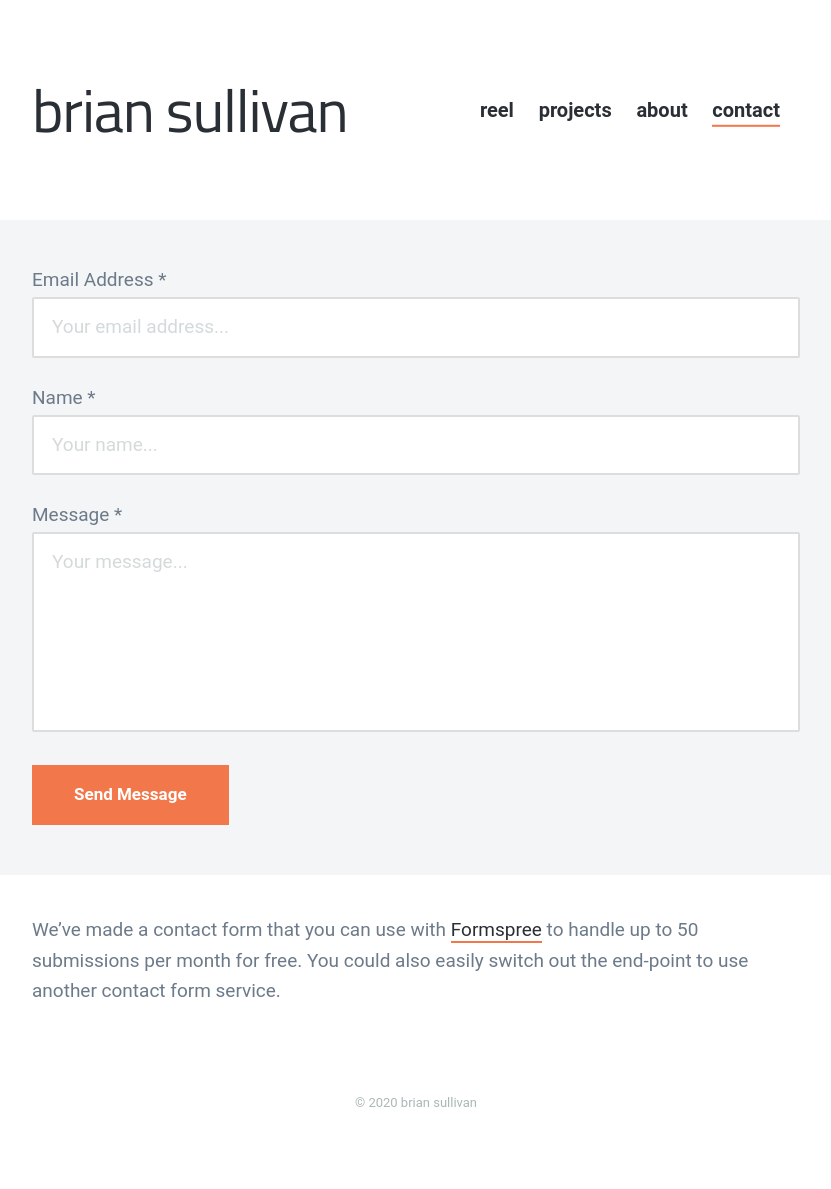
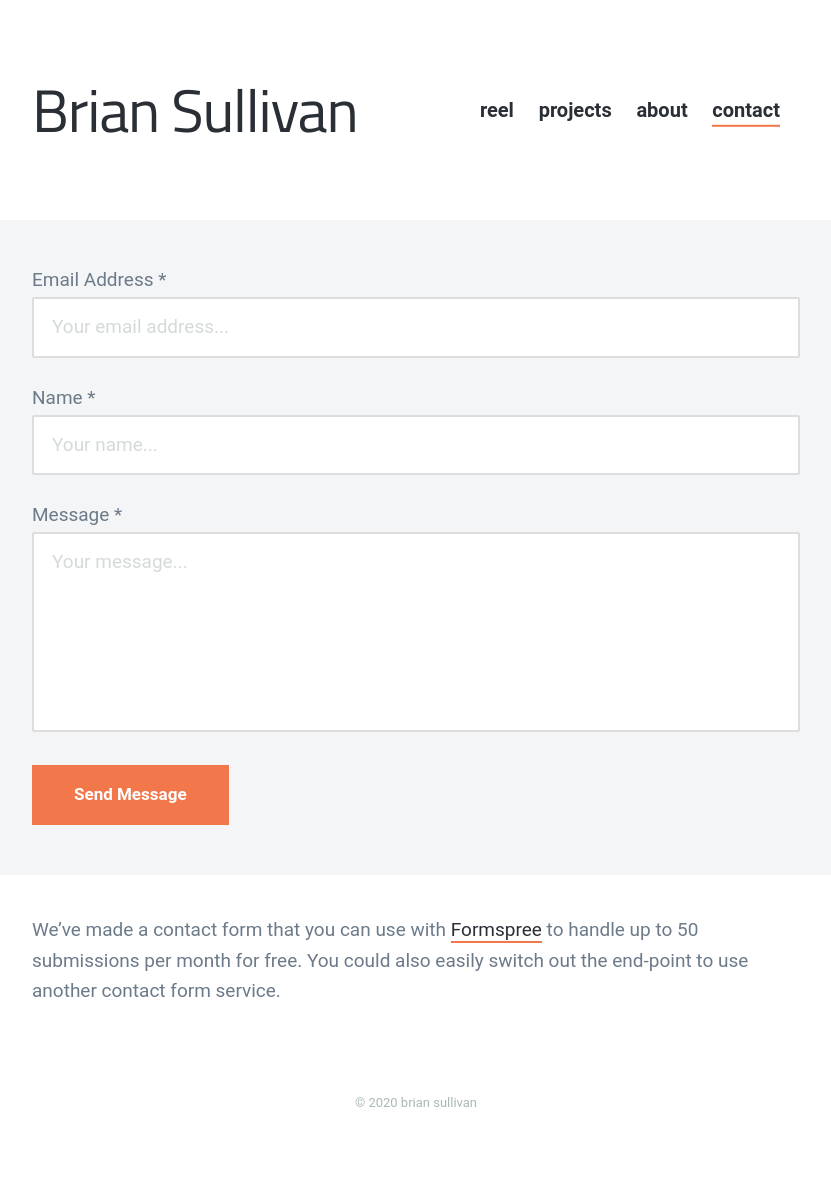
Before and after one commit to sullivbx/awildsound.com, a Jekyll site: the page built from _pages/contact.md, in a window 1280 px wide. Shown: the whole page, without its empty margins (224-1055 px from the left). Built offline with Jekyll 4.4.1, drawn with Linux system fonts in a browser that asks for light colours; nearby versions of some CDN libraries.

```diff
--- a/_data/settings.yml
+++ b/_data/settings.yml
@@ -1,5 +1,5 @@
 basic_settings:
-  site_title: brian sullivan
+  site_title: Brian Sullivan
   favicon_image: /images/favicon.png
 
 header_settings:
```
Also changed, not shown: 8 other files.
